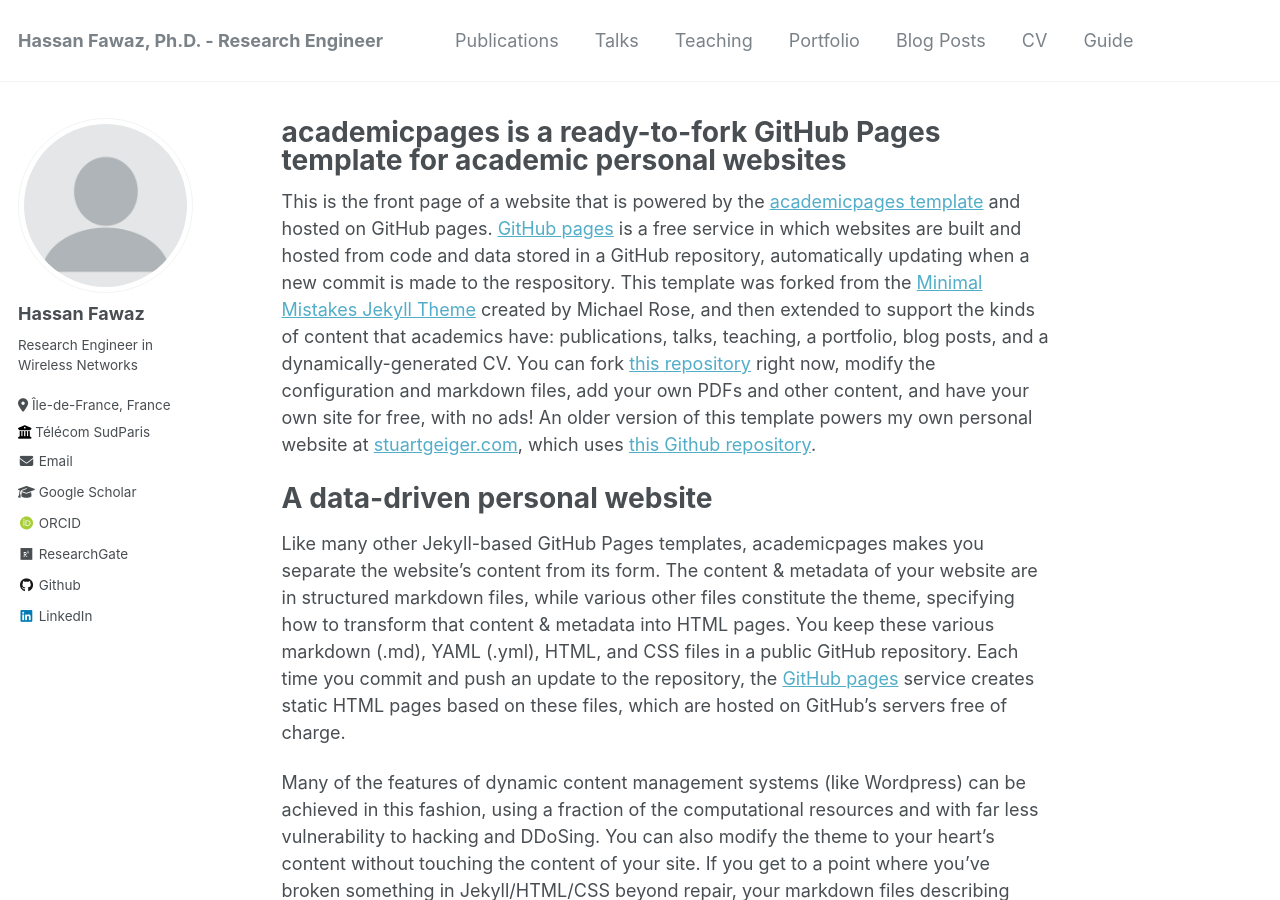
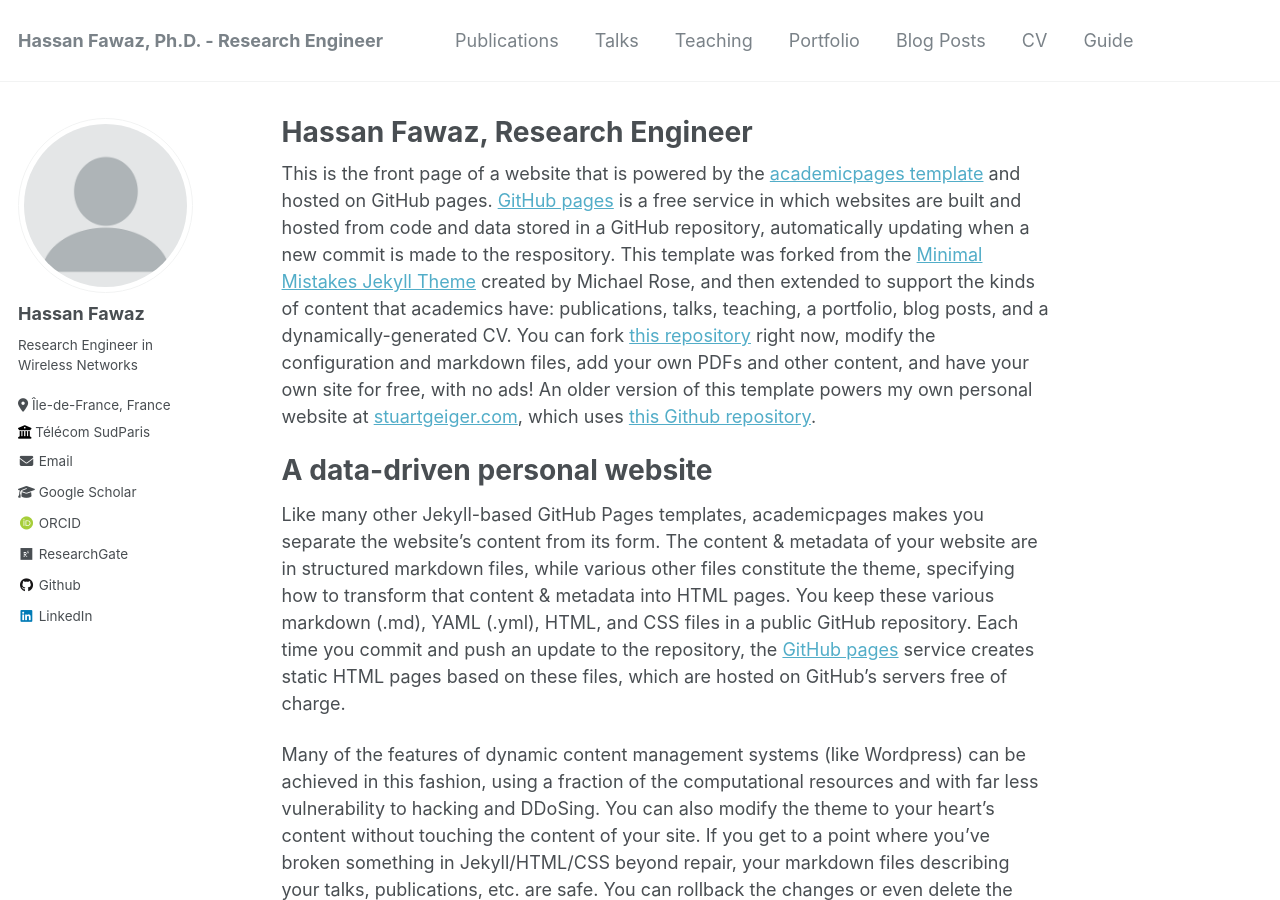
Before and after one commit to Hassan-Fawaz/Hassan-Fawaz.github.io, a Jekyll site: the page built from _pages/about.md, in a window 1280 px wide and 900 px high. Built offline with Jekyll 4.4.1, drawn with Linux system fonts in a browser that asks for light colours; some web fonts are replaced.

Commit message:
Update about.md

```diff
--- a/_pages/about.md
+++ b/_pages/about.md
@@ -1,6 +1,6 @@
 ---
 permalink: /
-title: "academicpages is a ready-to-fork GitHub Pages template for academic personal websites"
+title: "Hassan Fawaz, Research Engineer"
 author_profile: true
 redirect_from:
   - /about/
```
